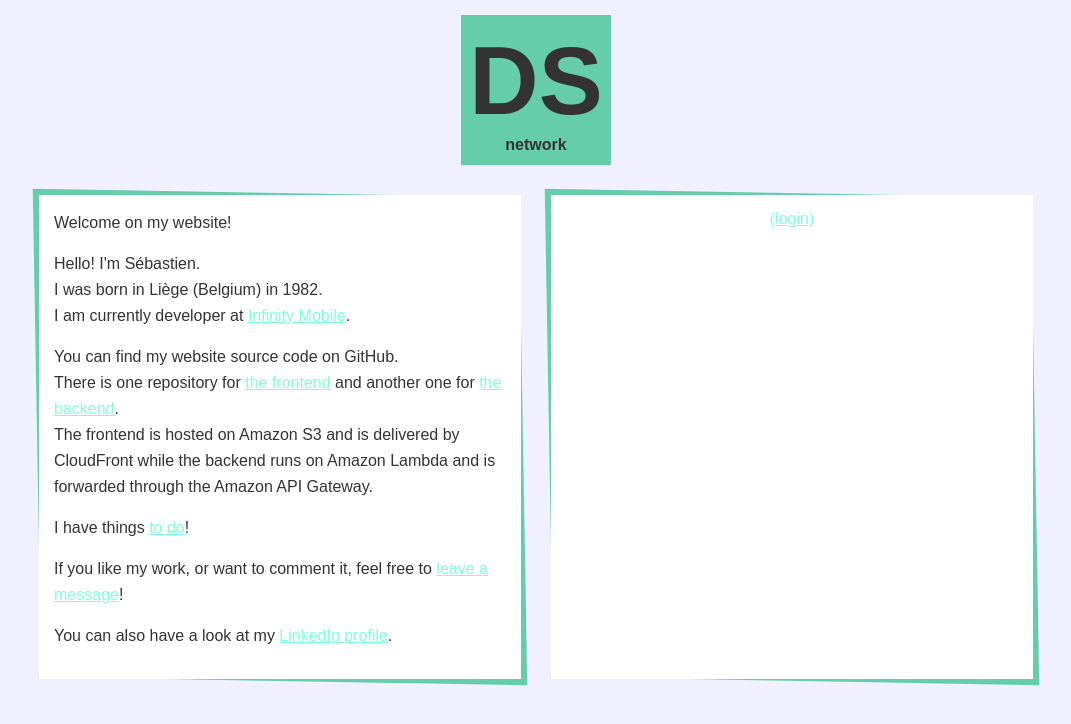
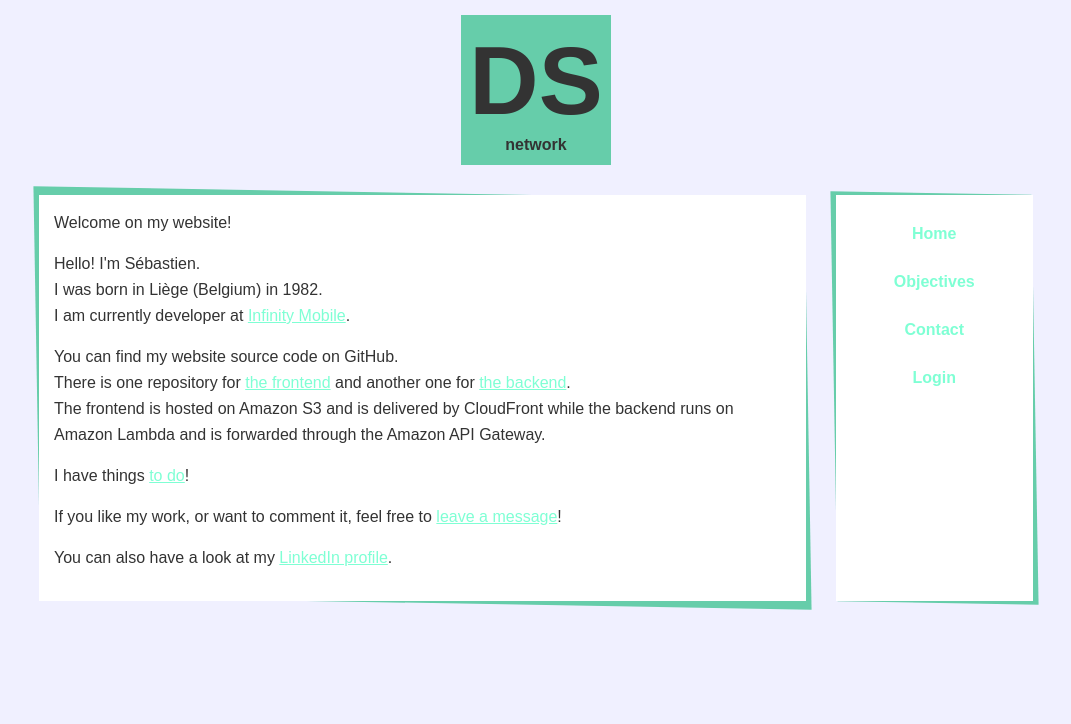
Before and after one commit to bibiseb/ds-network-frontend, a Vue app: page / in a window 1280 px wide. Shown: the top 724 px of the page, without its empty margins (104-1175 px from the left). Built offline with nearby package versions, Linux system fonts and the light colour scheme; no server answers.

Commit message:
Added menu

```diff
--- a/src/app.vue
+++ b/src/app.vue
@@ -7,19 +7,19 @@
     </h1>
     <div class="row">
       <router-view></router-view>
-      <user></user>
+      <app-menu></app-menu>
     </div>
   </div>
 </template>
 
 <script>
 import { mapActions } from 'vuex'
-import User from './components/user'
+import AppMenu from './components/menu'
 
 export default {
   name: 'App',
   components: {
-    User
+    AppMenu
   },
   data() {
     return {
@@ -101,9 +101,8 @@ a {
   margin: 15px;
   padding: 15px;
   background: white;
-  flex-grow: 1;
-  width: 100%;
   position: relative;
+  flex-basis: 100%;
 }
 .box:before {
   content: '';
--- /dev/null
+++ b/src/components/menu.vue
@@ -0,0 +1,56 @@
+<template>
+  <div id="menu" class="box">
+    <ul>
+      <li><router-link to="/">Home</router-link></li>
+      <li><router-link to="/todos">Objectives</router-link></li>
+      <li><router-link to="/contact">Contact</router-link></li>
+      <li>
+        <a href="#" @click.prevent="logout" v-if="authenticated">Logout</a>
+        <router-link to="/auth" v-else>Login</router-link>
+      </li>
+    </ul>
+  </div>
+</template>
+
+<script>
+import authMixin from '../mixins/auth'
+import { mapActions } from 'vuex'
+
+export default {
+  name: 'User',
+  mixins: [authMixin],
+  methods: {
+    ...mapActions([
+      'logout'
+    ])
+  }
+}
+</script>
+
+<style>
+#menu.box {
+  text-align: center;
+  flex-basis: 25%;
+}
+#menu li {
+  border: none;
+}
+#menu a {
+  display: block;
+  text-decoration: none;
+  font-weight: bold;
+  transition: color .1s ease-in-out,
+              background .1s ease-in-out,
+              transform .1s ease-in-out,
+              padding .1s ease-in-out,
+              margin .1s ease-in-out;
+}
+
+#menu a:hover {
+  color: #333;
+  background: mediumaquamarine;
+  transform: scale(1.5);
+  padding: 5px 0;
+  margin: -5px 0;
+}
+</style>
--- a/src/components/user.vue
+++ /dev/null
@@ -1,30 +0,0 @@
-<template>
-  <div id="user" class="box" v-if="authenticated">
-    Hello, {{ user.name }}
-    <a href="#" @click.prevent="logout">(logout)</a>
-  </div>
-  <div id="user" class="box" v-else>
-    <router-link to="/auth">(login)</router-link>
-  </div>
-</template>
-
-<script>
-import authMixin from '../mixins/auth'
-import { mapActions } from 'vuex'
-
-export default {
-  name: 'User',
-  mixins: [authMixin],
-  methods: {
-    ...mapActions([
-      'logout'
-    ])
-  }
-}
-</script>
-
-<style>
-#user {
-  text-align: center;
-}
-</style>
```
